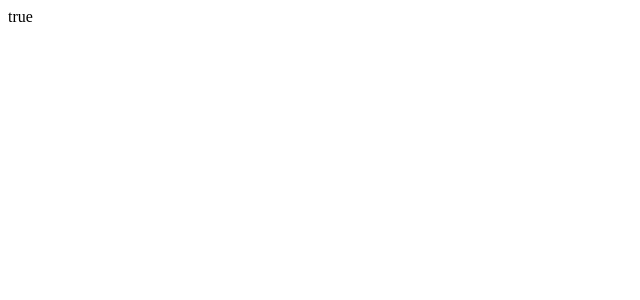
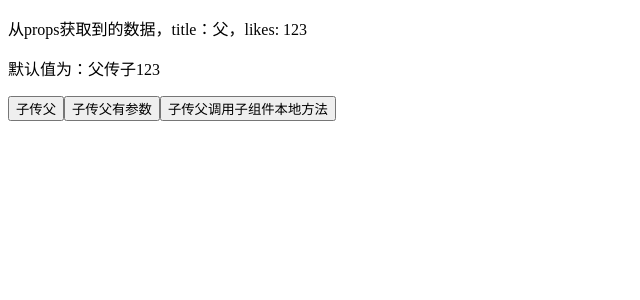
Before and after one commit to oubin17/vue3, a Vue app: page / in a window 1280 px wide. Shown: the top 300 px of the page, without its empty margins (0-640 px from the left). Built offline with nearby package versions, Linux system fonts and the light colour scheme.

Commit message:
props emit

```diff
--- a/src/App.vue
+++ b/src/App.vue
@@ -13,6 +13,15 @@ import Vref_2 from "./components/Vref-2.vue"
 
 import VCom from "./components/VComputed.vue"
 
+import VProps from "./components/props/VProps.vue"
+const propsLikes = 123
+
+function callback () {
+  console.log('收到子组件传过来的事件')
+}
+function callback2 (params1) {
+  console.log('收到子组件传过来的事件，参数' + params1)
+}
 </script>
 
 <template>
@@ -38,7 +47,14 @@ import VCom from "./components/VComputed.vue"
   <!-- <Vref_2 /> -->
 
   <!-- computed -->
-  <VCom />
+  <!-- <VCom /> -->
+
+  <VFullRegist />
+
+
+  <!-- props -->
+  <!-- 如果需要动态绑定，可以用v-bind -->
+  <VProps title="父传子" :likes="propsLikes" @click-event="callback" @click-event-with-params="callback2" />
 </template>
 
 <style scoped></style>
--- a/src/components/BaseDemo.vue
+++ b/src/components/BaseDemo.vue
@@ -1,3 +1,5 @@
+<!-- 在使用<script setup></script>的单文件组件中，导入的组件可以直接在模板中使用，无需注册 -->
+<!-- 组件命名推荐驼峰，引用组件使用驼峰或者小写加-的方式都可以引用 -->
 <script setup>
 </script>
 
--- /dev/null
+++ b/src/components/fullregist/VFullRegist.vue
@@ -0,0 +1,7 @@
+<script setup>
+console.log('我是一个全局注册组件')
+</script>
+
+<template></template>
+
+<style></style>
--- /dev/null
+++ b/src/components/props/VProps.vue
@@ -0,0 +1,48 @@
+<script setup>
+import { ref } from 'vue'
+
+// const props = defineProps(['foo'])
+//  使用单个属性或者对象都可以
+const props = defineProps({
+  title: {
+    type: String,
+    required: true
+  },
+  likes: Number,
+  defaultValue: {
+    type: String,
+    default (rawProps) {
+      return rawProps.title + rawProps.likes
+    }
+  }
+})
+console.log('props is:' + props)
+
+// 显示通过defineEmits()宏声明要触发的事件
+const emit = defineEmits({
+  'clickEvent': null,
+  'clickEventWithParams': (params1) => {
+    if (params1.length > 1) {
+      return true
+    }
+    return false
+  }
+})
+function clickEventWithParamsForm (params1) {
+  emit('clickEventWithParams', params1)
+}
+
+// 这里修改会报错，子组件只可以读取父组件的值，不可修改,如果需要修改，则需要重新创建一个
+// props.title = 'abc'
+const sonTitle = ref(props.title)
+</script>
+
+<template>
+  <p>从props获取到的数据，title：{{ sonTitle.charAt(0) }}，likes: {{ likes }}</p>
+  <p>默认值为：{{ defaultValue }}</p>
+  <button @click="$emit('clickEvent')">子传父</button>
+  <button @click="$emit('clickEventWithParams', '参数1')">子传父有参数</button>
+  <button @click="clickEventWithParamsForm('子传父调用子组件本地方法')">子传父调用子组件本地方法</button>
+</template>
+
+<style></style>
```
Also changed, not shown: src/main.js (+8 -1 lines).
